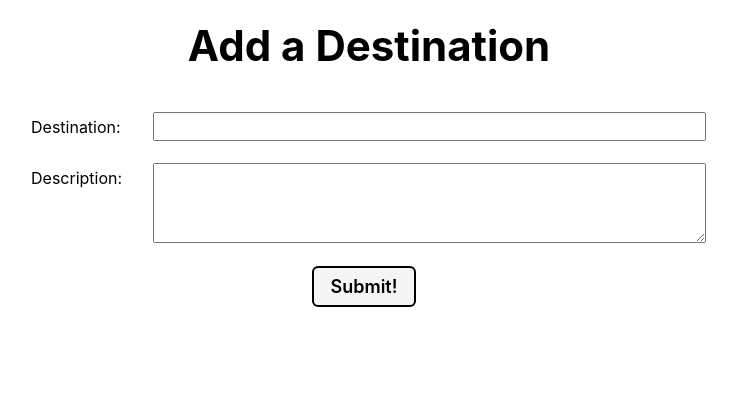
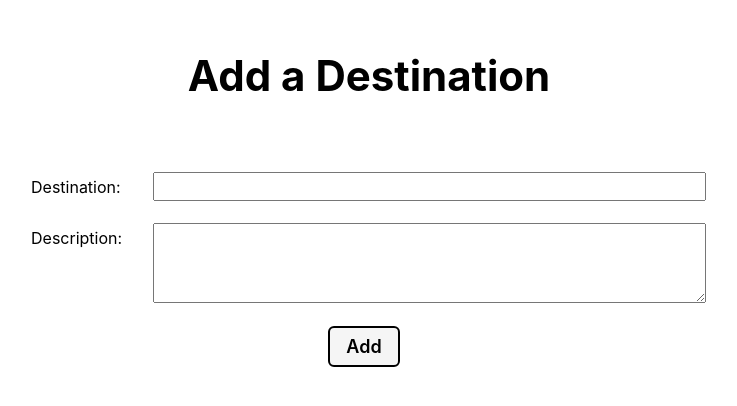
Before and after one commit to jmeirink/destination-vacation, a Django app: page /destinations/create/ in a window 1280 px wide. Shown: the part 54-460 px from the top of the page, without its empty margins (271-1008 px from the left). Run offline with Django 4.2, Linux system fonts and the light colour scheme; the visitor is signed in with stand-in values (Sample User, id 1).

Commit message:
fix page header

```diff
--- a/main_app/static/css/base.css
+++ b/main_app/static/css/base.css
@@ -106,7 +106,7 @@ nav li {
   display: flex;
   justify-content: center;
   align-items: center;
-  margin: 20px;
+  margin: 50px;
 }
 
 .btn {
@@ -150,6 +150,7 @@ nav li {
 .page-header h1 {
   font-size: var(--font-xxl);
   margin: 0;
+  text-align: center;
 }
 
 .page-header img {
--- a/main_app/templates/destinations/detail.html
+++ b/main_app/templates/destinations/detail.html
@@ -40,7 +40,11 @@
         <p>There are no activities yet!</p>
       </div>
     {% endif %}
+  </section>
+</div>
 
+<div class="add-activities-container">
+  <section class="add-activities">
     <h3>Add an Activity</h3>
     <form
       action="{% url 'add_activity' destination.id %}"
@@ -51,7 +55,6 @@
       {{ activity_form.as_p }}
       <button type="submit" class="btn submit">Add Activity</button>
     </form>
-
   </section>
 </div>
 
--- a/main_app/templates/main_app/destination_form.html
+++ b/main_app/templates/main_app/destination_form.html
@@ -20,7 +20,7 @@
   <table>
     {{ form.as_table }}
   </table>
-  <button type="submit" class="btn">Submit!</button>
+  <button type="submit" class="btn">Add</button>
 </form>
 
 {% endblock %}
```
Also changed, not shown: main_app/static/css/destinations/destination-detail.css (+19 -1 lines).
